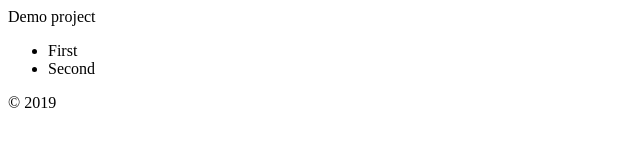
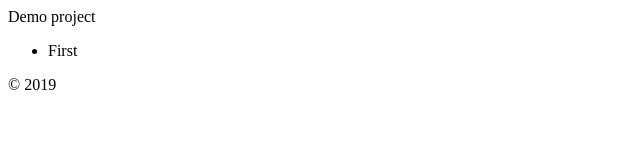
Before and after one commit to AnnaAndreeva92/remote-sample, a plain HTML site: page index.html in a window 1280 px wide. Shown: the whole page, without its empty margins (0-640 px from the left). Drawn offline with Linux system fonts and the light colour scheme.

Commit message:
change README

```diff
--- a/index.html
+++ b/index.html
@@ -10,7 +10,7 @@
         Demo project
         <ul>
             <li> First</li>
-            <li> Second</li>
+
         </ul>
         <footer>&copy; 2019</footer>
     </body>
```
